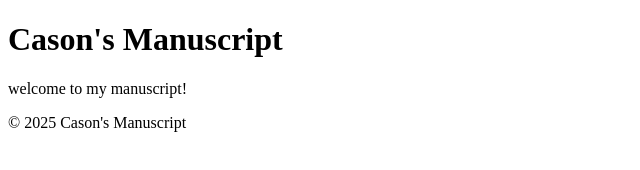
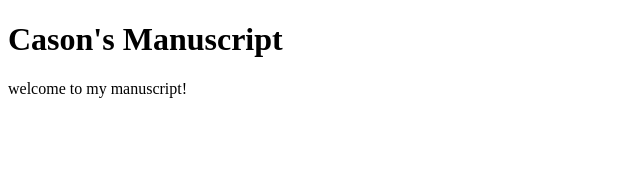
Before and after one commit to agedhuang/Manuscript, a plain HTML site: page index.html in a window 1280 px wide. Shown: the whole page, without its empty margins (0-640 px from the left). Drawn offline with Linux system fonts and the light colour scheme.

Commit message:
Update index.html

```diff
--- a/index.html
+++ b/index.html
@@ -11,8 +11,5 @@
   <main>
     welcome to my manuscript!
   </main>
-  <footer>
-    <p>© 2025 Cason's Manuscript</p>
-  </footer>
 </body>
 </html>
```
